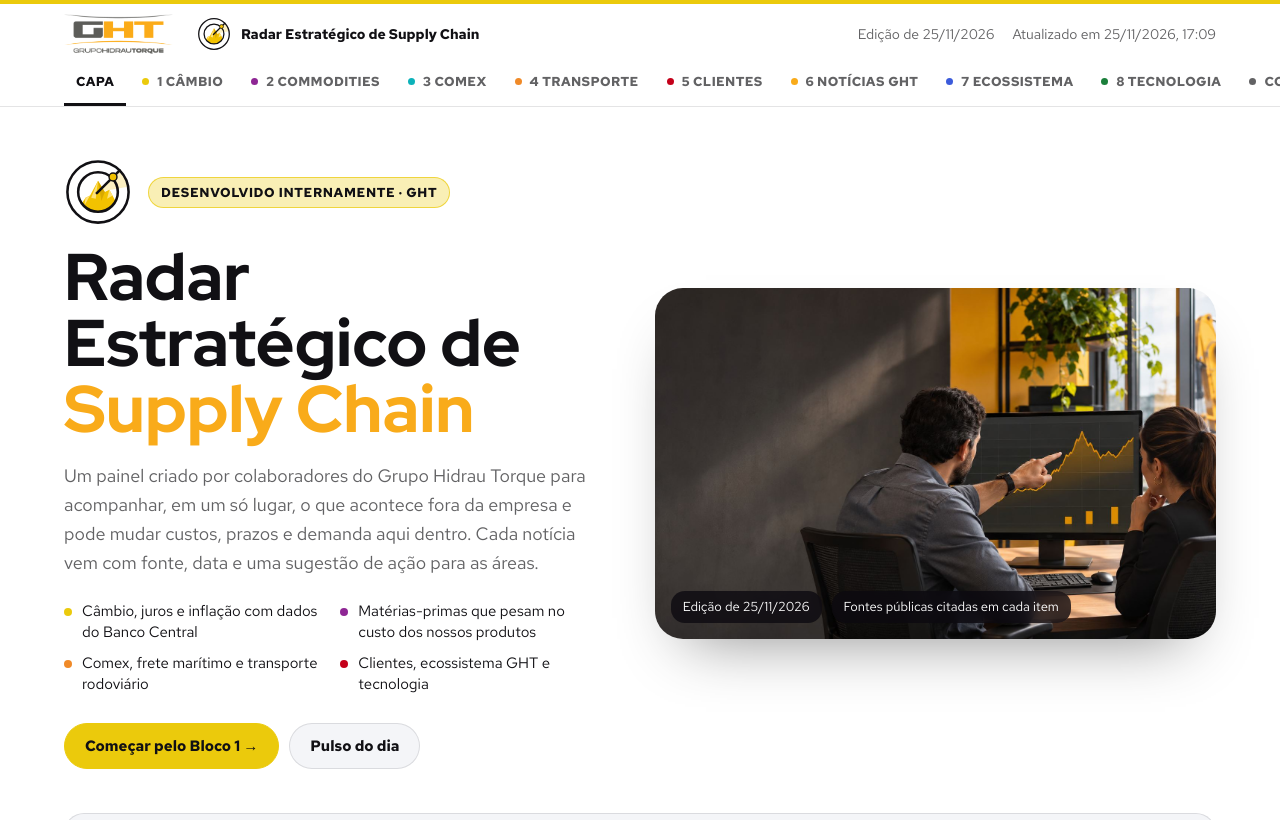
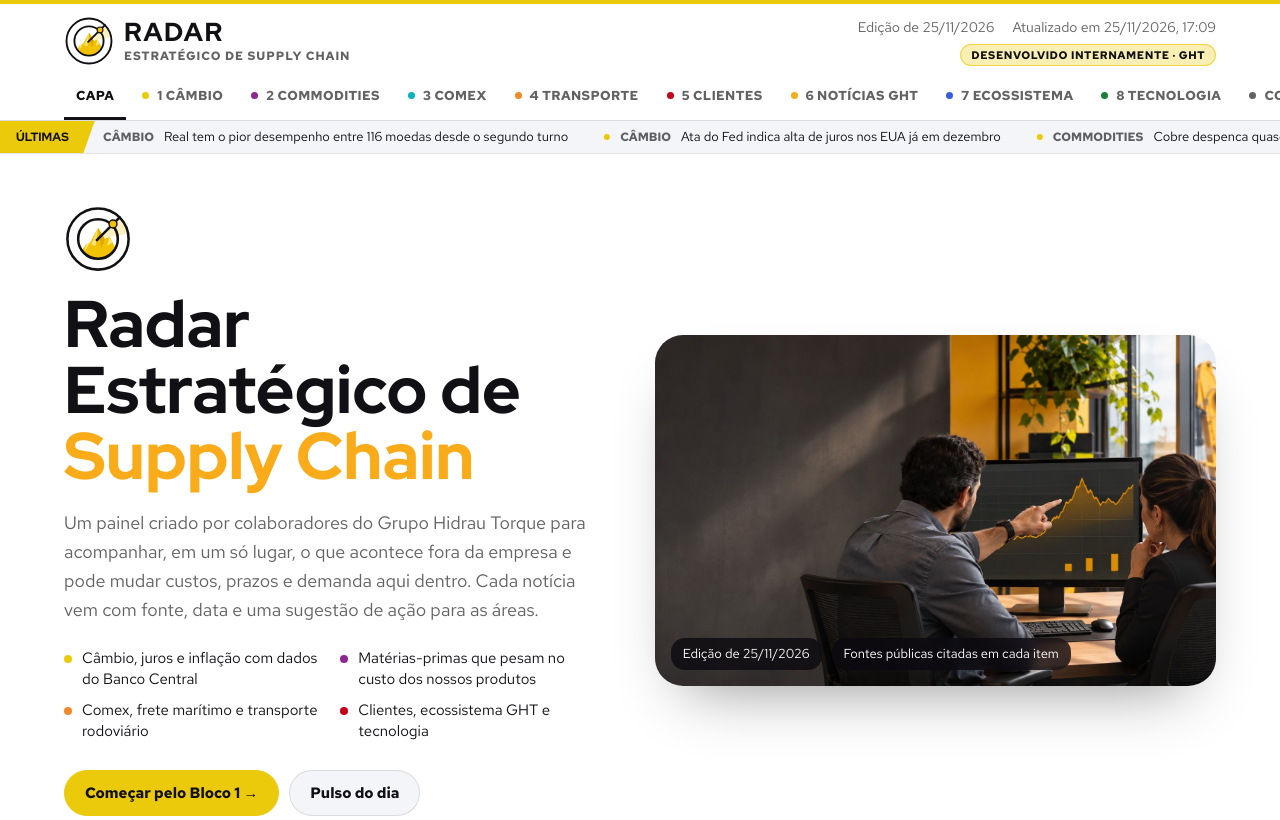
Before and after one commit to raialofc/radar-ght, a plain HTML site: page index.html in a window 1280 px wide. Shown: the top 820 px of the page. Drawn offline with Linux system fonts and the light colour scheme.

Commit message:
Topo só com o logotipo do Radar, Últimas abaixo das abas e selo junto à edição
Co-Authored-By: Claude Opus 5.5 <noreply@anthropic.com>
Claude-Session: https://claude.ai/code/session_019HdEutRh8rkCsQiZpH25Ah

```diff
--- a/index.html
+++ b/index.html
@@ -213,14 +213,26 @@ ul{padding-left:20px;margin:8px 0}li{margin-bottom:6px}
 .pp a svg{width:13px;height:13px;fill:currentColor}
 .rbrand{display:inline-flex;align-items:center;gap:10px;color:var(--ink);text-decoration:none}.rbrand .rsym{width:34px;height:34px;flex:none}
 .hbrand{display:flex;align-items:center;gap:16px;flex-wrap:wrap}.hbrand .rsym{width:68px;height:68px;color:var(--ink)}
-@media(max-width:700px){.rbrand b{display:none}.rbrand .rsym{width:30px;height:30px}}
+.rbrand .rsym{width:50px;height:50px}.rtxt{display:flex;flex-direction:column;align-items:flex-start;line-height:1;text-align:left}
+.rtxt b{font:900 26px/1 "Red Hat Display",sans-serif;letter-spacing:.06em;color:var(--ink)}
+.rtxt small{font:600 12px/1.2 "Red Hat Text",sans-serif;letter-spacing:.08em;text-transform:uppercase;color:var(--mute);margin-top:4px}
+.top .bar{padding-top:12px;padding-bottom:8px}
+.top-tick{margin:0;border-radius:0;border-width:1px 0 0}
+.top-tick>b{padding:8px 16px;padding-right:26px;font-size:12px}
+.top-tick .tr{font-size:13px}
+.tick .tr a{display:flex;gap:10px;align-items:center;color:var(--ink);text-decoration:none}.tick .tr a:hover{text-decoration:underline}
+.tick .tr a::before{content:"";width:6px;height:6px;border-radius:50%;background:var(--am)}
+@media(max-width:700px){.rbrand .rsym{width:38px;height:38px}.rtxt b{font-size:20px}.rtxt small{display:none}.rbrand b{display:block}}
+.meta-r{display:flex;flex-direction:column;align-items:flex-end;gap:6px}.meta-r .dt{display:flex;gap:18px}
+.eb.sm{display:inline-flex;align-items:center;font:700 11px "Red Hat Text",sans-serif;text-transform:uppercase;letter-spacing:.05em;color:var(--ink);background:color-mix(in srgb,var(--am) 30%,transparent);border:1px solid color-mix(in srgb,var(--am) 70%,transparent);padding:3px 10px;border-radius:14px}
+.eb.sm{white-space:nowrap}@media(max-width:700px){.meta-r .eb.sm{font-size:8px;padding:2px 7px;letter-spacing:.03em}.meta-r{gap:4px}}
 </style>
 <script>new MutationObserver(()=>{for(const c of document.querySelectorAll('.stack td:not([data-l])')){let i=0,p=c;while(p=p.previousElementSibling)i+=p.colSpan;c.dataset.l=c.closest('table').rows[0].cells[i]?.textContent||''}}).observe(document,{childList:true,subtree:true})</script>
 </head>
 <body>
 <div class="r">
 <header class="top">
-  <div class="bar"><a href="#inicio" class="logo" aria-label="Capa do Radar"><img class="on-dark" src="img/logo-ght-branco.png" alt="GHT Grupo Hidrau Torque"><img class="on-light" src="img/logo-ght.png" alt="GHT Grupo Hidrau Torque"></a><a href="#inicio" class="rbrand"><svg class="rsym" xmlns="http://www.w3.org/2000/svg" viewBox="0 0 120 120" aria-hidden="true">
+  <div class="bar"><a href="#inicio" class="rbrand"><svg class="rsym" xmlns="http://www.w3.org/2000/svg" viewBox="0 0 120 120" aria-hidden="true">
   <defs><clipPath id="rIn1"><circle cx="60" cy="60" r="35"/></clipPath></defs>
   <path d="M60 60 L98.18 21.82 A54 54 0 0 1 113.2 50.6 Z" fill="#F2C200" opacity=".24"/>
   <g clip-path="url(#rIn1)">
@@ -235,8 +247,9 @@ ul{padding-left:20px;margin:8px 0}li{margin-bottom:6px}
   <line x1="58" y1="62" x2="98.2" y2="21.8" stroke="currentColor" stroke-width="4.5" stroke-linecap="round"/>
   <circle cx="86.5" cy="33.5" r="7" fill="#F2C200" stroke="currentColor" stroke-width="2.5"/>
 </svg>
-<b>Radar Estratégico de Supply Chain</b></a><span class="sp"></span><span id="ed">Carregando…</span><span id="upd"></span></div>
+<span class="rtxt"><b>RADAR</b><small>Estratégico de Supply Chain</small></span></a><span class="sp"></span><div class="meta-r"><div class="dt"><span id="ed">Carregando…</span><span id="upd"></span></div><span class="eb sm">Desenvolvido internamente · GHT</span></div></div>
   <nav class="tabsnav" aria-label="Blocos"><a href="#inicio" class="home">Capa</a><a href="#b1" style="--c:var(--am)">1 Câmbio</a><a href="#b2" style="--c:var(--ro)">2 Commodities</a><a href="#b3" style="--c:var(--az)">3 Comex</a><a href="#b4" style="--c:var(--la)">4 Transporte</a><a href="#b5" style="--c:var(--co)">5 Clientes</a><a href="#b6" style="--c:var(--ght)">6 Notícias GHT</a><a href="#b7" style="--c:var(--az2)">7 Ecossistema</a><a href="#b8" style="--c:var(--vd)">8 Tecnologia</a><a href="#metodo">Como ler</a></nav>
+  <div class="tick top-tick" aria-label="Últimas"><b>ÚLTIMAS</b><div class="vp"><div class="tr" id="tick"></div></div></div>
 </header>
 <main id="views">
 <section class="view" id="inicio">
@@ -257,7 +270,7 @@ ul{padding-left:20px;margin:8px 0}li{margin-bottom:6px}
   <line x1="58" y1="62" x2="98.2" y2="21.8" stroke="currentColor" stroke-width="4.5" stroke-linecap="round"/>
   <circle cx="86.5" cy="33.5" r="7" fill="#F2C200" stroke="currentColor" stroke-width="2.5"/>
 </svg>
-<span class="eb">Desenvolvido internamente · GHT</span></div>
+</div>
       <h1>Radar Estratégico de <span>Supply Chain</span></h1>
       <p class="intro">Um painel criado por colaboradores do Grupo Hidrau Torque para acompanhar, em um só lugar, o que acontece fora da empresa e pode mudar custos, prazos e demanda aqui dentro. Cada notícia vem com fonte, data e uma sugestão de ação para as áreas.</p>
       <ul class="pts">
@@ -286,7 +299,6 @@ ul{padding-left:20px;margin:8px 0}li{margin-bottom:6px}
   <div class="band"><div class="w">
     <div class="sec-h"><h2>Acesse os blocos</h2><span class="meta">Clique em um bloco para abrir. Use as setas ← → do teclado para avançar na apresentação.</span></div>
     <div class="tiles" id="tiles"></div>
-    <div class="tick" aria-label="Últimas" style="margin-top:28px"><b>ÚLTIMAS</b><div class="vp"><div class="tr" id="tick"></div></div></div>
     <div class="credit"><img class="on-dark" src="img/logo-ght-branco.png" alt="GHT"><img class="on-light" src="img/logo-ght.png" alt="GHT"><span><b>Feito por quem é da casa.</b> Sugestões de fontes, clientes, fornecedores e prestadores são bem-vindas: fale com a equipe do Radar.</span></div>
   </div></div>
 </section>
@@ -357,7 +369,7 @@ function render(){
   const u=new Date(D.atualizado);$('#upd').textContent='Atualizado em '+u.toLocaleString('pt-BR',{dateStyle:'short',timeStyle:'short',timeZone:'America/Sao_Paulo'});
   $('#headline').textContent=D.manchete;$('#lede').textContent=D.resumo;
   $('#status').innerHTML=D.status.map((s,i)=>`<div class="cell ${esc(s.nivel)}" style="animation-delay:${i*40}ms" title="${esc(s.regra)}"><span class="c">${esc(s.cat)}</span><span class="v">${esc(s.valor)}</span>${s.rotulo!==s.valor?`<span class="t">${esc(s.rotulo)}</span>`:''}<span class="n">${esc(s.nota)}</span><span class="s">${esc(s.data)} · ${esc(s.fonte)}</span></div>`).join('');
-  const tk=D.blocos.flatMap(b=>b.noticias.map(n=>`<span><i>${esc(({b1:'CÂMBIO',b2:'COMMODITIES',b3:'COMEX',b4:'TRANSPORTE',b5:'CLIENTES',b6:'GHT',b8:'TECNOLOGIA'}[b.id]||'RADAR'))}</i>${esc(n.titulo)}</span>`)).join('');$('#tick').innerHTML=tk+'<span aria-hidden="true" style="display:contents">'+tk+'</span>';
+  const tk=D.blocos.flatMap(b=>b.noticias.map(n=>`<a href="#${esc(b.id)}"><i>${esc(({b1:'CÂMBIO',b2:'COMMODITIES',b3:'COMEX',b4:'TRANSPORTE',b5:'CLIENTES',b6:'GHT',b8:'TECNOLOGIA'}[b.id]||'RADAR'))}</i>${esc(n.titulo)}</a>`)).join('');$('#tick').innerHTML=tk+'<span aria-hidden="true" style="display:contents">'+tk+'</span>';
   $('#rules tbody').innerHTML=D.status.map(s=>`<tr><td>${esc(s.cat)}</td><td>${esc(s.regra)}</td></tr>`).join('');
   $('#pend').innerHTML=D.pendencias.map(p=>`<li>${esc(p)}</li>`).join('');
   const on=new Set(D.com_noticia||[]);
```
